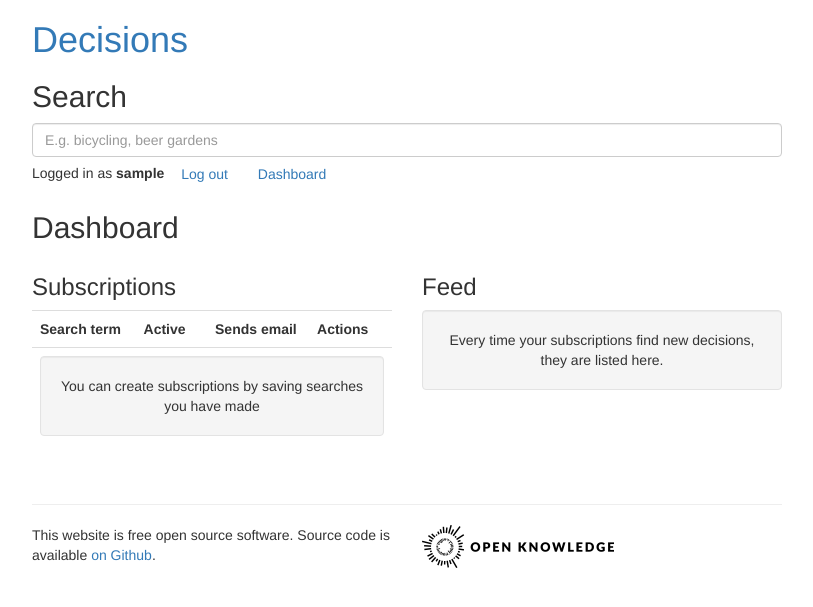
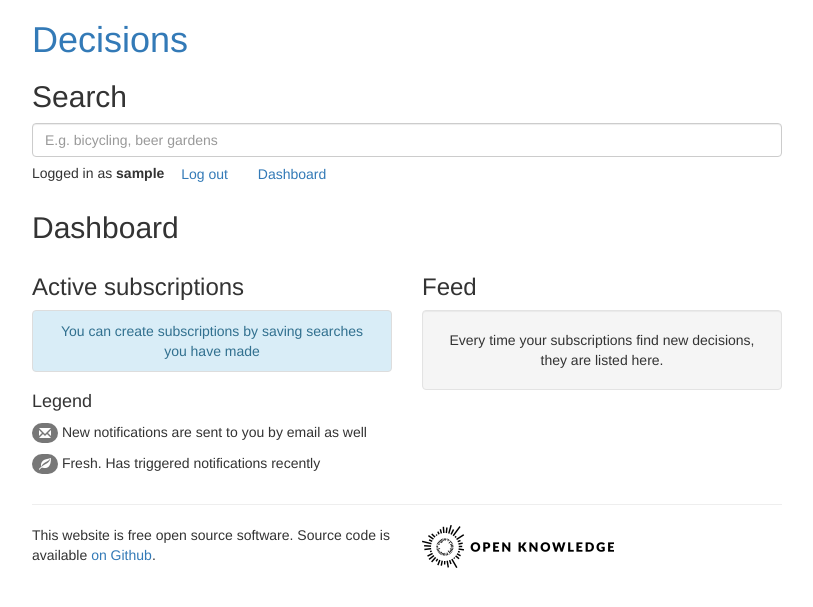
Before and after one commit to okffi/decisions, a Django app: page /subscriptions/ in a window 1280 px wide. Shown: the top 607 px of the page, without its empty margins (233-1046 px from the left). Run offline with Django 3.2, Linux system fonts and the light colour scheme; the visitor is signed in with stand-in values (Sample User, id 1); data that the repository does not hold is empty; parts of the project's set-up code (start-up, migrations or seed data) failed here and were passed over; some libraries are stand-ins or nearby versions.

Commit message:
finalize data model migration

```diff
--- a/decisions/subscriptions/templates/subscriptions/dashboard.html
+++ b/decisions/subscriptions/templates/subscriptions/dashboard.html
@@ -9,36 +9,73 @@
 
     <div class="row">
       <div class="col-md-6">
-	<h3>{% trans "Subscriptions" %}</h3>
+	<h3>{% trans "Active subscriptions" %}</h3>
 
-	<table class="table">
-	  <tr>
-	    <th>{% trans "Search term" %}</th>
-	    <th>{% trans "Active" %}</th>
-	    <th>{% trans "Sends email" %}</th>
-	    <th>{% trans "Actions" %}</th>
-	  </tr>
+	<ul class="list-group">
 	  {% for s in subscriptions %}
-	  <tr>
-	    <td>{{ s.search_term }}</td>
-	    <td>{% if s.active %}<i class="glyphicon glyphicon-ok"></i>{% else %}<i class="glyphicon glyphicon-remove"></i>{% endif %}</td>
-	    <td>{% if s.send_mail %}<i class="glyphicon glyphicon-ok"></i>{% else %}<i class="glyphicon glyphicon-remove"></i>{% endif %}</td>
-	    <td><a href="{% url "edit-subscription" s.pk %}">{% trans "Edit" %}</a></td>
-	  </tr>
+	  <li class="list-group-item">
+
+	    {% if s.send_mail %}
+	    <span class="badge">
+	      <i class="glyphicon glyphicon-envelope"></i>
+	    </span>
+	    {% endif %}
+
+	    {% if s.is_fresh %}
+	    <span class="badge">
+	      <i class="glyphicon glyphicon-leaf"></i>
+	    </span>
+	    {% endif %}
+
+	    <p><a href="{% url 'haystack_search' %}?q={{ s.subscription.search_term }}">{{ s.subscription.search_term }}</a></p>
+
+	    <p><small><a href="{% url "edit-subscription" s.pk %}">{% trans "Edit" %}</a></small></p>
+	  </li>
 	  {% empty %}
-	  <tr>
-	    <td colspan=4><div class="well text-center">{% blocktrans %}You can create subscriptions by saving searches you have made{% endblocktrans %}</div></td>
-	  </tr>
+	  <li class="list-group-item list-group-item-info text-center">
+	    {% blocktrans %}You can create subscriptions by saving searches you have made{% endblocktrans %}
+	  </li>
 	  {% endfor %}
-	</table>
+	</ul>
+
+	<div class="legend">
+	  <h4>{% trans "Legend" %}</h4>
+	  <p>
+	    <span class="badge">
+	      <i class="glyphicon glyphicon-envelope"></i>
+	    </span>
+	    {% trans "New notifications are sent to you by email as well" %}
+	  </p>
+	  <p>
+	    <span class="badge">
+	      <i class="glyphicon glyphicon-leaf"></i>
+	    </span>
+	    {% trans "Fresh. Has triggered notifications recently" %}
+	  </p>
+	</div>
+	{% if inactive_subscriptions %}
+	<h3>{% trans "Dormant subscriptions" %}</h3>
+
+	<p>{% blocktrans %}These subscriptions will not add notifications to your feed or send email. You can enable subscriptions from here by editing them.{% endblocktrans %}</p>
+
+	<ul class="list-group">
+	  {% for s in inactive_subscriptions %}
+	  <li class="list-group-item">
+	    <p>{{ s.subscription.search_term }}</p>
+
+	    <small><a href="{% url "edit-subscription" s.pk %}">{% trans "Edit" %}</a></small>
+	  </li>
+	  {% endfor %}
+	</ul>
+	{% endif %}
       </div>
       <div class="col-md-6">
 	<h3>{% trans "Feed" %}</h3>
 
 	{% if feed %}
-	<ol>
+	<ol class="list-group">
 	  {% for item in feed %}
-	  <li>
+	  <li class="list-group-item">
 	    <p><a href="{{ item.link }}">{{ item.subject }}</a></p>
 	    <p>{% blocktrans with term=item.user_search_terms|join:"; " timestamp=item.created since=item.created|timesince count counter=item.user_search_terms|length %}from search <tt>{{ term }}</tt> <abbr title="{{ timestamp }}">{{ since }}</abbr> ago{% plural %}from searches <tt>{{ term }}</tt> <abbr title="{{ timestamp }}">{{ since }}</abbr> ago{% endblocktrans %}</p>
 	  </li>
--- a/decisions/subscriptions/views.py
+++ b/decisions/subscriptions/views.py
@@ -15,25 +15,32 @@ from django.utils.translation import ugettext as _
 from django.core.mail import send_mail
 from django.utils.timezone import now
 from django.utils.http import is_safe_url
+from django.db.transaction import atomic
 
 from decisions.subscriptions.models import (
     UserProfile,
     Subscription,
+    SubscriptionUser,
     SubscriptionHit
 )
 from decisions.subscriptions.forms import (
     RegisterForm,
     LoginForm,
-    SubscriptionForm
+    SubscriptionForm,
+    SubscriptionEditForm
 )
 
 
 @login_required
 def dashboard(request):
-    subscriptions = Subscription.objects.filter(subscribers=request.user)
+    all_subscriptions = SubscriptionUser.objects.filter(user=request.user)
+    subscriptions = all_subscriptions.filter(active=True)
+    inactive_subscriptions = all_subscriptions.filter(active=False)
     hits = (
         SubscriptionHit.objects
-        .filter(subscriptions__subscribers=request.user)
+        .filter(
+            subscriptions__subscribed_users=request.user,
+        )
         .order_by('-created')
         [:30]
     )
@@ -56,6 +63,7 @@ def dashboard(request):
         "subscriptions/dashboard.html",
         {
             "subscriptions": subscriptions,
+            "inactive_subscriptions": inactive_subscriptions,
             "feed": hits,
         })
 
@@ -64,9 +72,20 @@ def add_subscription(request):
     if request.method == "POST":
         form = SubscriptionForm(request.POST)
         if form.is_valid():
-            obj = form.save()
-            obj.subscribers.add(request.user)
-            obj.save()
+            with atomic():
+                subscription, created = (
+                    Subscription.objects.get_or_create(
+                        search_term=form.cleaned_data['search_term']
+                    )
+                )
+                SubscriptionUser.objects.get_or_create(
+                    subscription=subscription,
+                    user=request.user,
+                    defaults={
+                        "send_mail": form.cleaned_data['send_mail']
+                    }
+                )
+
             messages.success(
                 request,
                 _("You have subscribed to the search term <tt>%(search_term)s</tt>") % form.cleaned_data)
@@ -78,28 +97,48 @@ def add_subscription(request):
 
 @login_required
 def edit_subscription(request, subscription_id):
-    subscription = get_object_or_404(
-        Subscription,
-        pk=subscription_id
+    usersub = get_object_or_404(
+        SubscriptionUser,
+        pk=subscription_id,
+        user=request.user
     )
 
     if request.method == "POST":
-        form = SubscriptionForm(request.POST)
+        form = SubscriptionEditForm(request.POST)
         if form.is_valid():
-            new_obj = form.save()
-            subscription.subscribers.remove(request.user)
-            new_obj.subscribers.add(request.user)
-            new_obj.previous_version = subscription
-            new_obj.save()
+            with atomic():
+                # handle changed terms
+                if form.cleaned_data["search_term"] != usersub.subscription.search_term:
+                    subscription, created = (
+                        Subscription.objects.get_or_create(
+                            search_term=form.cleaned_data['search_term'],
+                            defaults={
+                                "previous_version": usersub.subscription
+                            }
+                        )
+                    )
+                    usersub.subscription = subscription
+
+                usersub.send_mail = form.cleaned_data['send_mail']
+                usersub.active = form.cleaned_data['active']
+                usersub.save()
 
             messages.success(
                 request,
-                _("You have edited the search term <tt>%(search_term)s</tt>") % form.cleaned_data)
+                _("You have edited your subscription to <tt>%(search_term)s</tt>") % form.cleaned_data)
+
             return redirect("dashboard")
     else:
-        form = SubscriptionForm(instance=subscription)
+        form = SubscriptionEditForm(initial={
+            "search_term": usersub.subscription.search_term,
+            "send_mail": usersub.send_mail,
+            "active": usersub.active
+        })
 
-    return render(request, "form.html", {"form": form, "verb": _("Edit subscription")})
+    return render(request, "form.html", {
+        "form": form,
+        "verb": _("Edit subscription")
+    })
 
 
 
--- a/decisions/templates/snippets/form_group.html
+++ b/decisions/templates/snippets/form_group.html
@@ -9,6 +9,6 @@
   </label>
   {{ field.errors }}
   {{ field }}
-  {{ field.help_text|safe }}
+  <p class="help-text">{{ field.help_text|safe }}</p>
 </div>
 {% endif %}
```
Also changed, not shown: decisions/subscriptions/forms.py (+20 -10 lines), decisions/subscriptions/models.py (+27 -10 lines), decisions/subscriptions/migrations/0006_auto_20160316_1117.py (added), decisions/subscriptions/migrations/0007_auto_20160316_1153.py (added).
